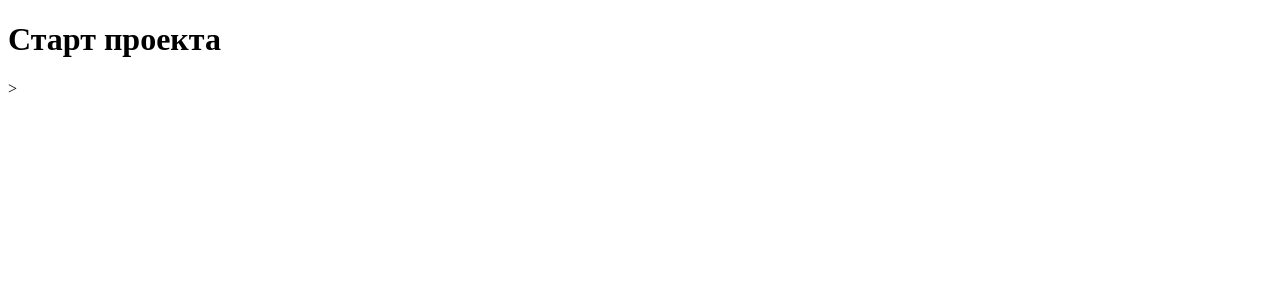
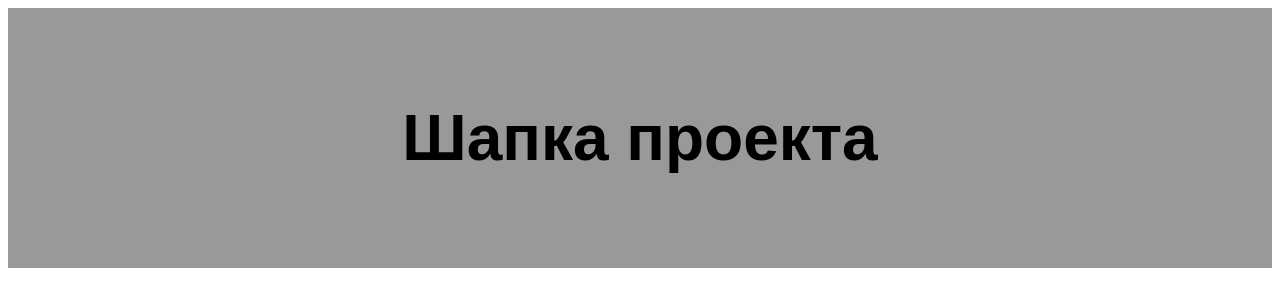
Before and after one commit to vadimkorovin/WebCademy-Intensiv-Day-1, a plain HTML site: page index.html in a window 1280 px wide. Drawn offline with Linux system fonts and the light colour scheme.

Commit message:
Header ready

```diff
--- a/index.html
+++ b/index.html
@@ -5,10 +5,11 @@
     <meta name="viewport" content="width=device-width, initial-scale=1.0">
     <meta http-equiv="X-UA-Compatible" content="ie=edge">
     <title>Document</title>
+    <link rel="stylesheet" href="main.css"/>
 </head>
 <body>
-
-    <h1>Старт проекта</h1>>
-
+    <header class="header">
+        <h1>Шапка проекта</h1>
+    </header>
 </body>
 </html>
--- a/main.css
+++ b/main.css
@@ -0,0 +1,7 @@
+.header {
+    padding: 50px 100px;
+    text-align: center;
+    background: #999;
+    font-size: 32px;
+    font-family: sans-serif;
+}
```
